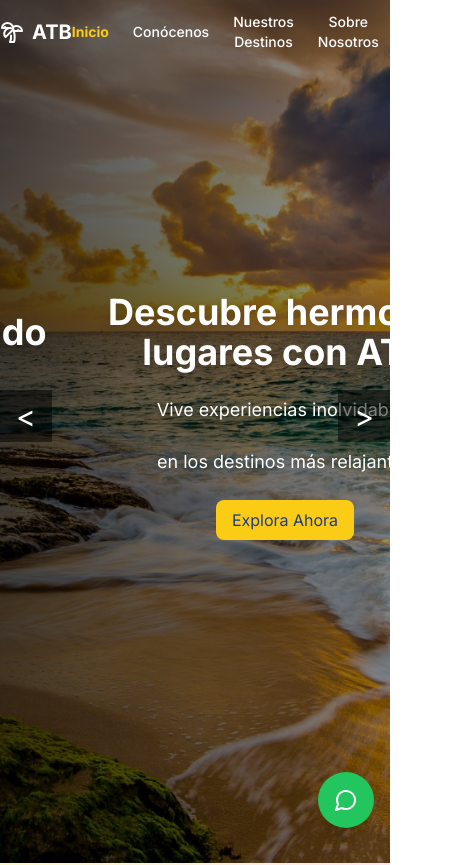
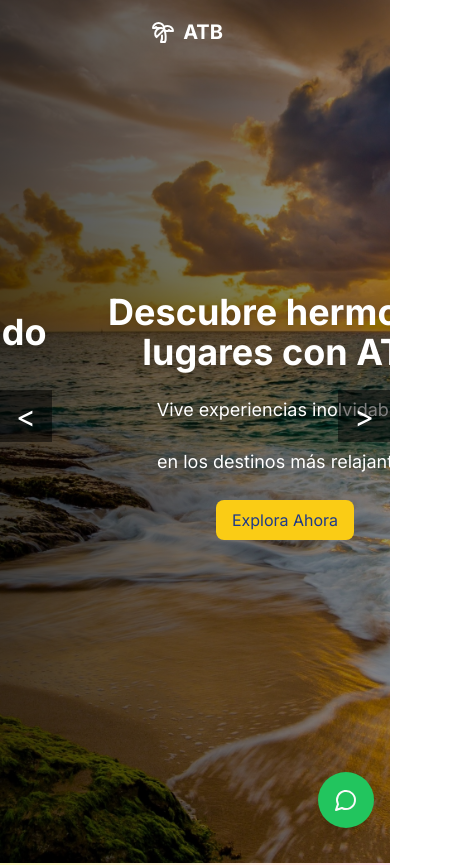
Before and after one commit to Code-LAS-Connect/ATB-NextJS, a Next.js app: page / in a window 390 px wide. Shown: the top 865 px of the page, 464 px wide, since content can reach past the window. Built offline with nearby package versions, Linux system fonts and the light colour scheme.

Commit message:
Navbar con animaciones y responsive

```diff
--- a/package.json
+++ b/package.json
@@ -21,6 +21,7 @@
     "react-dom": "^18",
     "react-slick": "^0.30.2",
     "slick-carousel": "^1.8.1",
+    "tailwind-animation-delay": "^1.0.0",
     "tailwind-merge": "^2.5.2",
     "tailwindcss-animate": "^1.0.7"
   },
--- a/src/app/globals.css
+++ b/src/app/globals.css
@@ -7,6 +7,10 @@
   --background-start-rgb: 214, 219, 220;
   --background-end-rgb: 255, 255, 255;
 }
+::-webkit-scrollbar{
+  width: 0;
+}
+
 
 @media (prefers-color-scheme: dark) {
   :root {
--- a/src/app/layout.tsx
+++ b/src/app/layout.tsx
@@ -5,8 +5,8 @@ import "./globals.css";
 const inter = Inter({ subsets: ["latin"] });
 
 export const metadata: Metadata = {
-  title: "Create Next App",
-  description: "Generated by create next app",
+  title: "ATB",
+  description: "Turimos-App",
 };
 
 export default function RootLayout({
@@ -15,7 +15,7 @@ export default function RootLayout({
   children: React.ReactNode;
 }>) {
   return (
-    <html lang="en">
+    <html lang="es">
       <body className={inter.className}>{children}</body>
     </html>
   );
--- a/src/app/page.tsx
+++ b/src/app/page.tsx
@@ -32,7 +32,7 @@ export default function Page() {
         destinosRef={destinosRef}
         sobreNosotrosRef={sobreNosotrosRef}
         contactoRef={contactoRef}
-        headerRef={headerRef} // Pasar la referencia aquí
+        headerRef={headerRef} //
       />
       <div style={{ marginTop: "-95px" }}>
         <Header
@@ -46,7 +46,7 @@ export default function Page() {
         <Contacto contactoRef={contactoRef} />
         <Footer />
         <WhatsappButton
-          onClick={() => {
+          onClick={() => {// Abre WhatsApp en una nueva pestaña
             window.open("https://wa.me/1234567890", "_blank");
           }}
         />
--- a/src/components/Header/ArrowButton.tsx
+++ b/src/components/Header/ArrowButton.tsx
@@ -11,7 +11,7 @@ const ArrowButton: React.FC<ArrowButtonProps> = ({ direction, onClick }) => (
     className={`absolute top-1/2 ${
       direction === 'next' ? 'right-0' : 'left-0'
     } transform -translate-y-1/2 z-40 bg-black bg-opacity-50 text-white text-3xl px-4 py-2 cursor-pointer transition-all duration-300 ease-in-out hover:bg-opacity-80 hover:scale-110`}
-    onClick={onClick}
+    onClick={onClick}//
   >
     {direction === 'next' ? '>' : '<'}
   </button>
--- a/src/components/Header/Slide.tsx
+++ b/src/components/Header/Slide.tsx
@@ -2,7 +2,7 @@
 import React from "react";
 import Image from "next/image";
 
-interface SlideProps {
+interface SlideProps { // Define las propiedades que recibirá el componente
   imageSrc: string;
   alt: string;
   text1: string;
@@ -29,8 +29,8 @@ const Slide: React.FC<SlideProps> = ({
     />
     <div className="absolute inset-0 bg-gradient-to-r from-black/70 to-black/40 flex items-center justify-center">
       <div
-        className="text-center text-white max-w-lg mx-auto"
-        style={{ transform: "translateX(-300px)" }}
+        className="text-center text-white max-w-lg mx-auto"// Ajusta el ancho máximo
+        style={{ transform: "translateX(-300px)" }}// Ajusta la posición inicial del texto
       >
         <h1 className="text-4xl md:text-5xl font-bold mb-6 drop-shadow-lg animate-fadeInDown">
           {text1}
--- a/src/components/Navbar.tsx
+++ b/src/components/Navbar.tsx
@@ -1,5 +1,5 @@
-import React, { useState, useEffect } from 'react';
-import { TreePalm } from 'lucide-react';
+import React, { useState, useEffect } from "react";
+import { TreePalm } from "lucide-react";
 
 interface NavbarProps {
   scrollToSection: (ref: React.RefObject<HTMLDivElement>) => void;
@@ -16,10 +16,10 @@ export function Navbar({
   destinosRef,
   sobreNosotrosRef,
   contactoRef,
-  headerRef
+  headerRef,
 }: NavbarProps) {
   const [isScrolled, setIsScrolled] = useState(false);
-  const [activeSection, setActiveSection] = useState<string>('');
+  const [activeSection, setActiveSection] = useState<string>("");
 
   useEffect(() => {
     const handleScroll = () => {
@@ -27,80 +27,125 @@ export function Navbar({
 
       const scrollPosition = window.scrollY;
 
-      if (conocenosRef.current && scrollPosition >= conocenosRef.current.offsetTop &&
-          (!destinosRef.current || scrollPosition < destinosRef.current.offsetTop)) {
-        setActiveSection('conocenos');
-      } else if (destinosRef.current && scrollPosition >= destinosRef.current.offsetTop &&
-          (!sobreNosotrosRef.current || scrollPosition < sobreNosotrosRef.current.offsetTop)) {
-        setActiveSection('destinos');
-      } else if (sobreNosotrosRef.current && scrollPosition >= sobreNosotrosRef.current.offsetTop &&
-          (!contactoRef.current || scrollPosition < contactoRef.current.offsetTop)) {
-        setActiveSection('sobreNosotros');
-      } else if (contactoRef.current && scrollPosition >= contactoRef.current.offsetTop) {
-        setActiveSection('contacto');
+      if (
+        conocenosRef.current &&
+        scrollPosition >= conocenosRef.current.offsetTop &&
+        (!destinosRef.current || scrollPosition < destinosRef.current.offsetTop)
+      ) {
+        setActiveSection("conocenos");
+      } else if (
+        destinosRef.current &&
+        scrollPosition >= destinosRef.current.offsetTop &&
+        (!sobreNosotrosRef.current ||
+          scrollPosition < sobreNosotrosRef.current.offsetTop)
+      ) {
+        setActiveSection("destinos");
+      } else if (
+        sobreNosotrosRef.current &&
+        scrollPosition >= sobreNosotrosRef.current.offsetTop &&
+        (!contactoRef.current || scrollPosition < contactoRef.current.offsetTop)
+      ) {
+        setActiveSection("sobreNosotros");
+      } else if (
+        contactoRef.current &&
+        scrollPosition >= contactoRef.current.offsetTop
+      ) {
+        setActiveSection("contacto");
       } else {
-        setActiveSection('');
+        setActiveSection("");
       }
     };
 
-    window.addEventListener('scroll', handleScroll);
+    window.addEventListener("scroll", handleScroll);
 
     return () => {
-      window.removeEventListener('scroll', handleScroll);
+      window.removeEventListener("scroll", handleScroll);
     };
   }, [conocenosRef, destinosRef, sobreNosotrosRef, contactoRef]);
 
   return (
     <header
       className={`sticky top-0 z-50 w-full transition-all duration-300 ${
-        isScrolled ? 'bg-white/90 backdrop-blur-lg shadow-md' : 'bg-transparent'
+        isScrolled ? "bg-white/90 backdrop-blur-lg shadow-md" : "bg-transparent"
       }`}
     >
       <div className="container flex h-16 items-center">
         <div className="mr-4 flex flex-1 items-center justify-between">
-          <a className="flex items-center space-x-2" href="/">
-            <TreePalm className={`h-6 w-6 transition-colors duration-100 ${isScrolled ? 'text-black' : 'text-white'}`} />
-            <span className={`font-bold text-xl transition-colors duration-100 ${isScrolled ? 'text-black' : 'text-white'}`}>
-              ATB
-            </span>
-          </a>
-          <nav className="flex items-center space-x-6 text-sm font-medium">
+          {/* Logo y responsive */}
+          <div className="flex-1 flex justify-center md:justify-start">
+            <a className="flex items-center space-x-2" href="/">
+              <TreePalm
+                className={`h-6 w-6 transition-colors duration-100 ${
+                  isScrolled ? "text-black" : "text-white"
+                }`}
+              />
+              <span
+                className={`font-bold text-xl transition-colors duration-100 ${
+                  isScrolled ? "text-black" : "text-white"
+                }`}
+              >
+                ATB
+              </span>
+            </a>
+          </div>
+          {/* Nav buttons */}
+          <nav className="hidden md:flex items-center space-x-6 text-sm font-medium">
             <button
               onClick={() => headerRef && scrollToSection(headerRef)}
-              className={`transition-colors duration-10 ${
-                activeSection === '' ? 'font-bold text-yellow-400' : (isScrolled ? 'text-black hover:text-gray-700' : 'text-white hover:text-gray-300')
+              className={`relative transition-colors duration-300 before:absolute before:left-0 before:-bottom-2 before:w-0 before:h-0.5 before:bg-yellow-400 before:rounded-full before:transition-all before:duration-300 hover:before:w-full ${
+                activeSection === "inicio"
+                  ? "font-bold text-yellow-400"
+                  : isScrolled
+                  ? "text-black hover:text-yellow-400"
+                  : "text-white hover:text-yellow-400"
               }`}
             >
               Inicio
             </button>
             <button
               onClick={() => scrollToSection(conocenosRef)}
-              className={`transition-colors duration-10 ${
-                activeSection === 'conocenos' ? 'font-bold text-yellow-400' : (isScrolled ? 'text-black hover:text-gray-700' : 'text-white hover:text-gray-300')
+              className={`relative transition-colors duration-300 before:absolute before:left-0 before:-bottom-2 before:w-0 before:h-0.5 before:bg-yellow-400 before:rounded-full before:transition-all before:duration-300 hover:before:w-full ${
+                activeSection === "conocenos"
+                  ? "font-bold text-yellow-400"
+                  : isScrolled
+                  ? "text-black hover:text-yellow-400"
+                  : "text-white hover:text-yellow-400"
               }`}
             >
               Conócenos
             </button>
             <button
               onClick={() => scrollToSection(destinosRef)}
-              className={`transition-colors duration-10 ${
-                activeSection === 'destinos' ? 'font-bold text-yellow-400' : (isScrolled ? 'text-black hover:text-gray-700' : 'text-white hover:text-gray-300')
+              className={`relative transition-colors duration-300 before:absolute before:left-0 before:-bottom-2 before:w-0 before:h-0.5 before:bg-yellow-400 before:rounded-full before:transition-all before:duration-300 hover:before:w-full ${
+                activeSection === "destinos"
+                  ? "font-bold text-yellow-400"
+                  : isScrolled
+                  ? "text-black hover:text-yellow-400"
+                  : "text-white hover:text-yellow-400"
               }`}
             >
               Nuestros Destinos
             </button>
             <button
               onClick={() => scrollToSection(sobreNosotrosRef)}
-              className={`transition-colors duration-10 ${
-                activeSection === 'sobreNosotros' ? 'font-bold text-yellow-400' : (isScrolled ? 'text-black hover:text-gray-700' : 'text-white hover:text-gray-300')
+              className={`relative transition-colors duration-300 before:absolute before:left-0 before:-bottom-2 before:w-0 before:h-0.5 before:bg-yellow-400 before:rounded-full before:transition-all before:duration-300 hover:before:w-full ${
+                activeSection === "sobreNosotros"
+                  ? "font-bold text-yellow-400"
+                  : isScrolled
+                  ? "text-black hover:text-yellow-400"
+                  : "text-white hover:text-yellow-400"
               }`}
             >
               Sobre Nosotros
             </button>
             <button
               onClick={() => scrollToSection(contactoRef)}
-              className={`transition-colors duration-10 ${
-                activeSection === 'contacto' ? 'font-bold text-yellow-400' : (isScrolled ? 'text-black hover:text-gray-700' : 'text-white hover:text-gray-300')
+              className={`relative transition-colors duration-300 before:absolute before:left-0 before:-bottom-2 before:w-0 before:h-0.5 before:bg-yellow-400 before:rounded-full before:transition-all before:duration-300 hover:before:w-full ${
+                activeSection === "contacto"
+                  ? "font-bold text-yellow-400"
+                  : isScrolled
+                  ? "text-black hover:text-yellow-400"
+                  : "text-white hover:text-yellow-400"
               }`}
             >
               Contacto
--- a/tailwind.config.ts
+++ b/tailwind.config.ts
@@ -62,6 +62,8 @@ const config: Config = {
   		}
   	}
   },
-  plugins: [require("tailwindcss-animate")],
-};
+  plugins: [
+	require('tailwindcss-animate')
+  ],
+  };
 export default config;
```
Also changed, not shown: src/components/Conocenos.tsx (+4 -4 lines), src/components/Destinos.tsx (+3 -4 lines), 1 other file (tests, documents, lock files or other folders).
